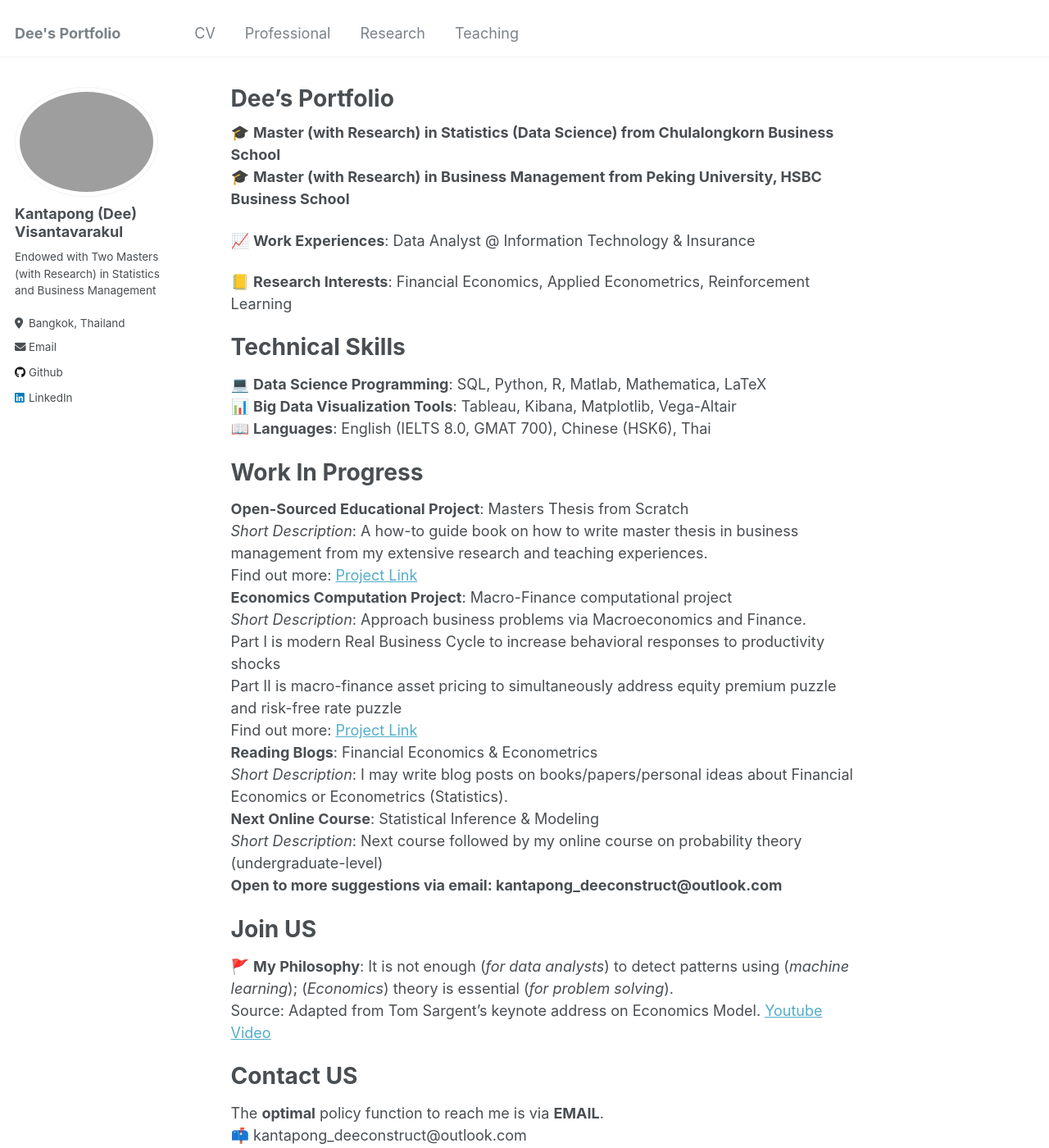
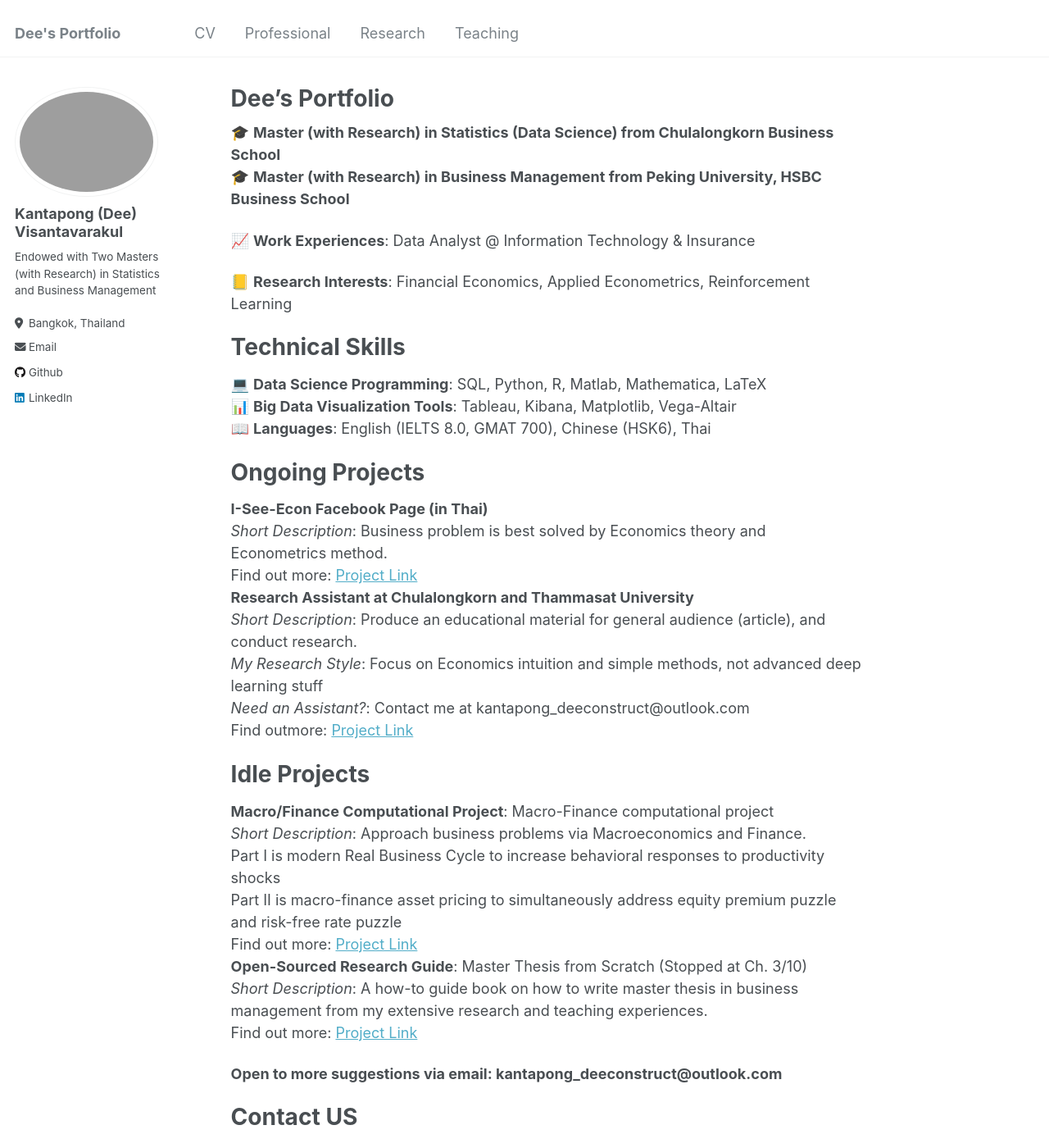
Before and after one commit to GoodDee/GoodDee.github.io, a Jekyll site: the page built from _pages/about.md, in a window 1280 px wide and 1400 px high. Shown: the whole window at 82% size. Built offline with Jekyll 4.4.1, drawn with Linux system fonts in a browser that asks for light colours.

Commit message:
Update about.md

```diff
--- a/_pages/about.md
+++ b/_pages/about.md
@@ -20,26 +20,29 @@ Technical Skills
 📊 **Big Data Visualization Tools**: Tableau, Kibana, Matplotlib, Vega-Altair
 📖 **Languages**: English (IELTS 8.0, GMAT 700), Chinese (HSK6), Thai
 
-Work In Progress
+Ongoing Projects
 ======
-**Open-Sourced Educational Project**: Masters Thesis from Scratch
-_Short Description_: A how-to guide book on how to write master thesis in business management from my extensive research and teaching experiences.
-Find out more: [Project Link](https://github.com/GoodDee/Book-Master-Thesis-from-Scratch)
-**Economics Computation Project**: Macro-Finance computational project
+**I-See-Econ Facebook Page (in Thai)**
+_Short Description_: Business problem is best solved by Economics theory and Econometrics method.
+Find out more: [Project Link](https://www.facebook.com/iceconomist)
+**Research Assistant at Chulalongkorn and Thammasat University**
+_Short Description_: Produce an educational material for general audience (article), and conduct research.
+_My Research Style_: Focus on Economics intuition and simple methods, not advanced deep learning stuff
+_Need an Assistant?_: Contact me at kantapong_deeconstruct@outlook.com
+Find outmore: [Project Link](https://gooddee.github.io/publications/)
+
+Idle Projects
+=====
+**Macro/Finance Computational Project**: Macro-Finance computational project
 _Short Description_: Approach business problems via Macroeconomics and Finance.
 Part I is modern Real Business Cycle to increase behavioral responses to productivity shocks
 Part II is macro-finance asset pricing to simultaneously address equity premium puzzle and risk-free rate puzzle
 Find out more: [Project Link](https://gooddee.github.io/publication/2024-07-01-paper-title-number-1)
-**Reading Blogs**: Financial Economics & Econometrics
-_Short Description_: I may write blog posts on books/papers/personal ideas about Financial Economics or Econometrics (Statistics).
-**Next Online Course**: Statistical Inference & Modeling
-_Short Description_: Next course followed by my online course on probability theory (undergraduate-level)
+**Open-Sourced Research Guide**: Master Thesis from Scratch (Stopped at Ch. 3/10)
+_Short Description_: A how-to guide book on how to write master thesis in business management from my extensive research and teaching experiences.
+Find out more: [Project Link](https://github.com/GoodDee/Book-Master-Thesis-from-Scratch)
+
 **Open to more suggestions via email: kantapong_deeconstruct@outlook.com**
-
-Join US
-======
-🚩 **My Philosophy**: It is not enough (_for data analysts_) to detect patterns using (_machine learning_); (_Economics_) theory is essential (_for problem solving_).
-Source: Adapted from Tom Sargent's keynote address on Economics Model. [Youtube Video](https://www.youtube.com/watch?v=0Mf_LvwxFqY)
 
 Contact US
 ======
```
